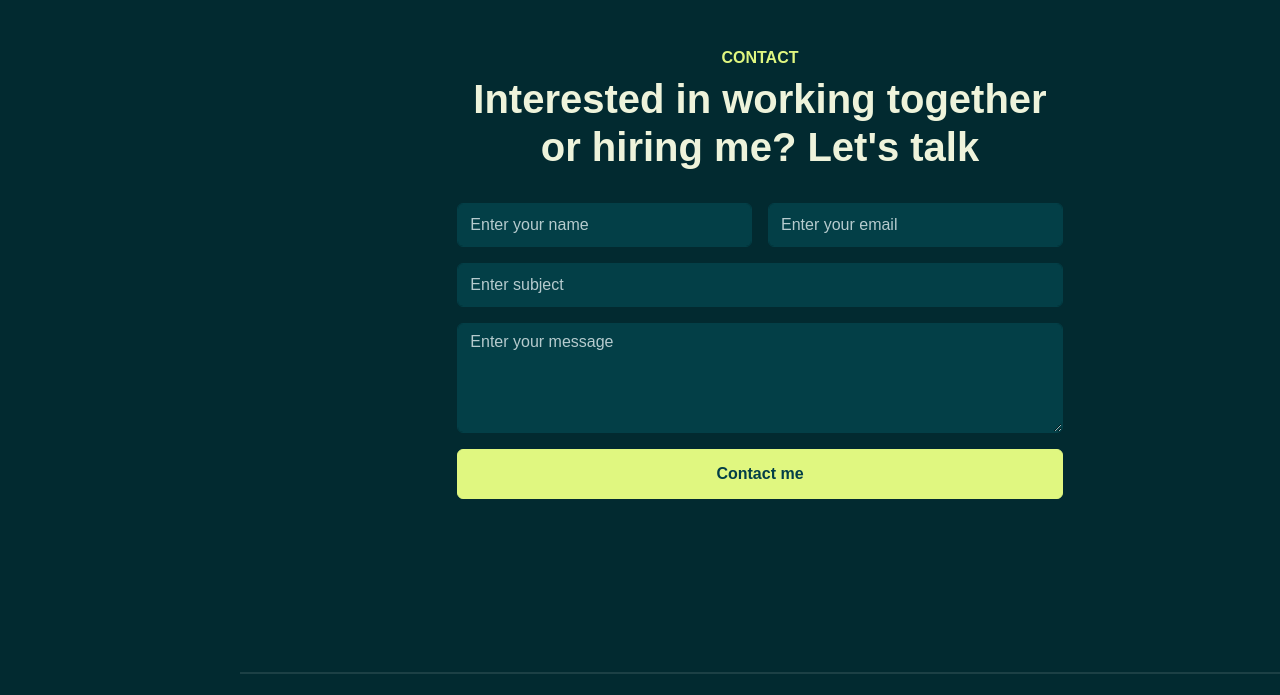
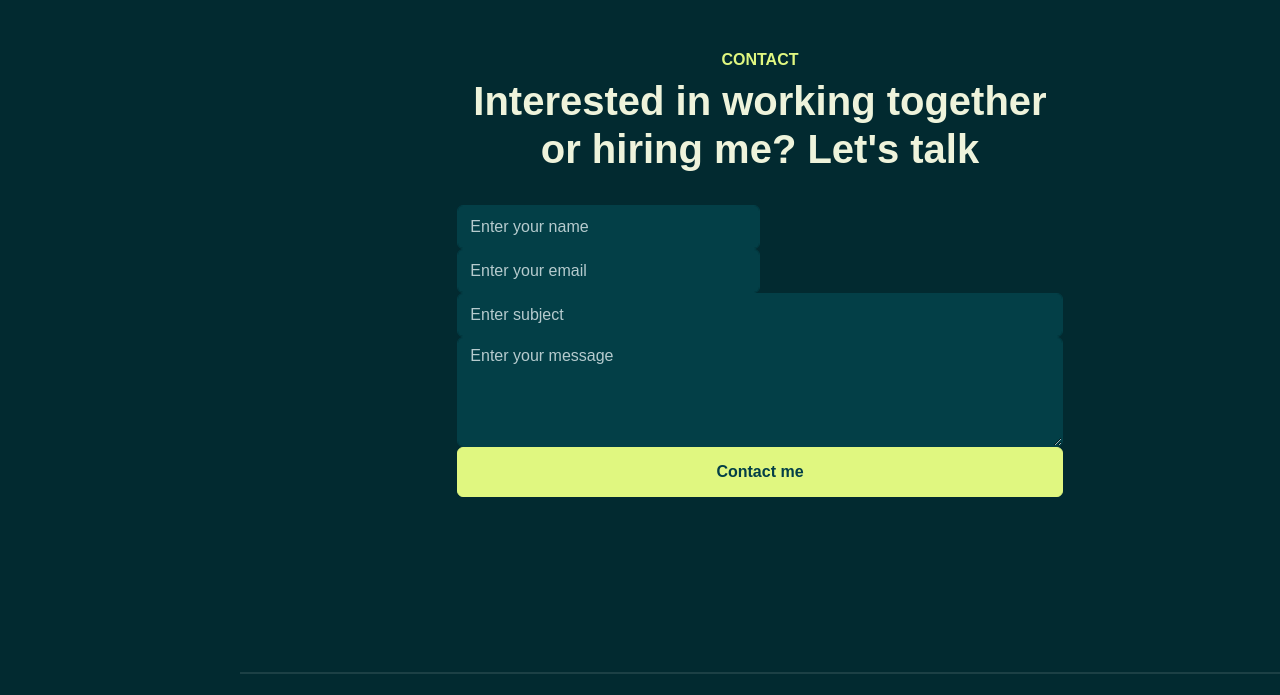
Before and after one commit to TebatsoGIN48/My-Resume, a plain HTML site: page index.html in a window 1280 px wide. Shown: the part 5099-5794 px from the top of the page. Drawn offline with Linux system fonts and the light colour scheme; a web font is replaced by a local one.

Commit message:
Update index.html

```diff
--- a/index.html
+++ b/index.html
@@ -494,7 +494,7 @@
                     </div>
 
                     <div class="col-lg-8" data-aos="fade-up" data-aos-delay="300">
-                        <form action="https://my-backend.vercel.app" method="POST" class="row g-lg-3 gy-3">
+                        <form action="https://my-backend.vercel.app" method="POST">
                             <div class="form-group col-md-6">
                                 <input type="text" class="form-control" name="name" placeholder="Enter your name"
                                     required>
```
